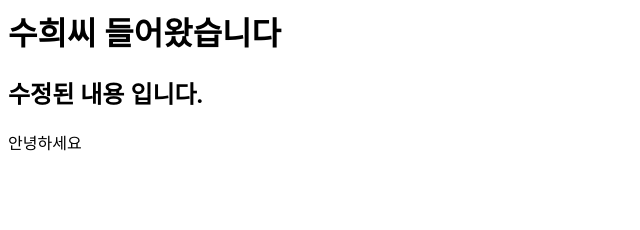
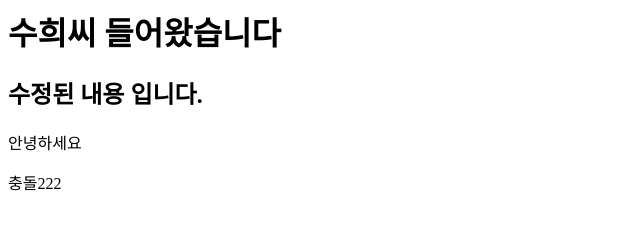
Before and after one commit to wldnjs0831/git-collabo, a plain HTML site: page index.html in a window 1280 px wide. Shown: the full height of the page, 0-640 px from the left. Drawn offline with Linux system fonts and the light colour scheme.

Commit message:
Update index.html

```diff
--- a/index.html
+++ b/index.html
@@ -3,3 +3,5 @@
 <h2>수정된 내용 입니다.</h2>
 
 <p>안녕하세요</p>
+
+<P>충돌222</P>
```
